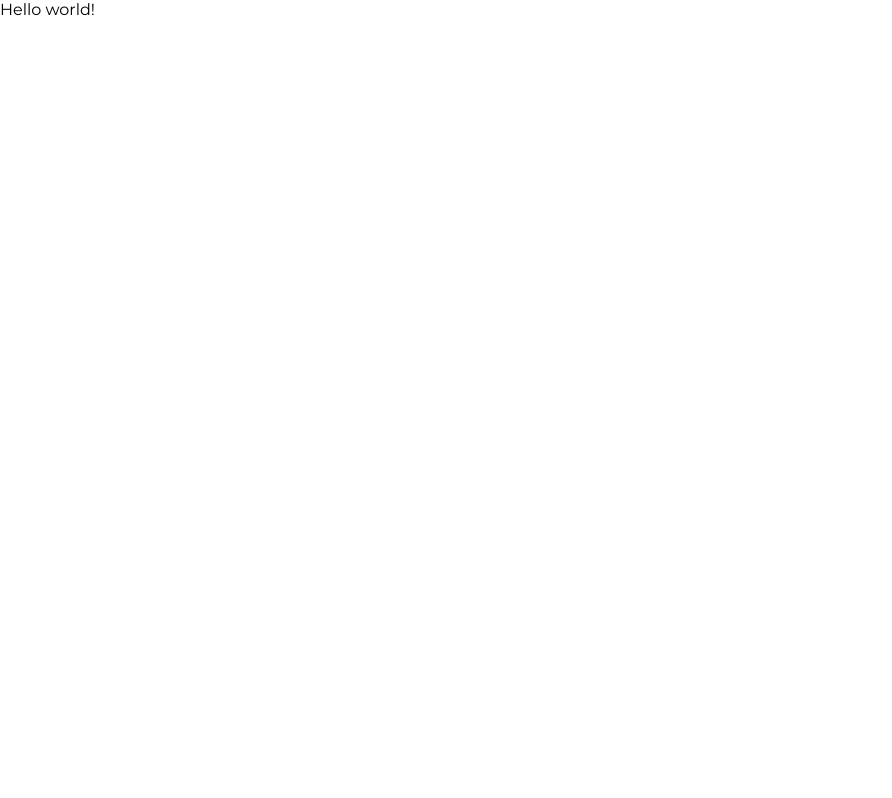
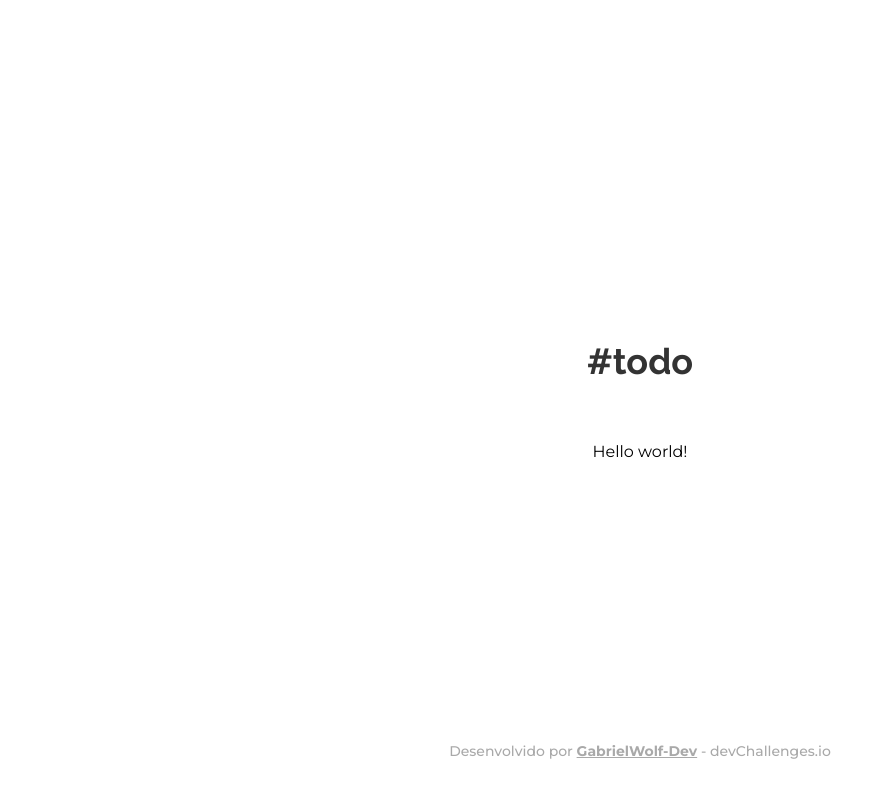
Before and after one commit to GabrielWolf-Dev/todo-list-vue, a Vue app: page / in a window 1280 px wide. Shown: the whole page, without its empty margins (0-892 px from the left). Built offline with nearby package versions, Linux system fonts and the light colour scheme.

Commit message:
feat: Add Header and Footer component

```diff
--- a/src/App.vue
+++ b/src/App.vue
@@ -1,10 +1,24 @@
 <template>
-  <div id="app">
+  <div class="container" id="app">
+    <HeaderApp />
     <main>
       <router-view />
     </main>
+    <FooterApp />
   </div>
 </template>
+
+<script>
+import HeaderApp from "@/components/HeaderApp.vue";
+import FooterApp from "@/components/FooterApp.vue";
+
+export default {
+  components: {
+    HeaderApp,
+    FooterApp,
+  },
+};
+</script>
 
 <style>
 * {
@@ -36,4 +50,18 @@ input[type="submit"] {
 textarea {
   resize: none;
 }
+
+.container {
+  width: 100%;
+  max-width: 1280px;
+  margin: 0 auto;
+  height: 100vh;
+  display: flex;
+  justify-content: center;
+  align-items: center;
+  flex-direction: column;
+  text-align: center;
+  gap: 60px;
+  position: relative;
+}
 </style>
--- /dev/null
+++ b/src/components/FooterApp.vue
@@ -0,0 +1,32 @@
+<template>
+  <footer class="footer">
+    Desenvolvido por
+    <a target="_blank" href="https://github.com/GabrielWolf-Dev/todo-list-vue" class="developer"
+      >GabrielWolf-Dev</a
+    >
+    - devChallenges.io
+  </footer>
+</template>
+
+<script>
+export default {
+  name: "FooterApp",
+};
+</script>
+
+<style scoped>
+.footer {
+  position: absolute;
+  bottom: 40px;
+  left: 50%;
+  transform: translateX(-50%);
+  font-size: 0.875rem;
+  font-weight: 500;
+  color: var(--color-base-2);
+}
+
+.developer {
+  font-weight: 700;
+  color: var(--color-base-2);
+}
+</style>
--- /dev/null
+++ b/src/components/HeaderApp.vue
@@ -0,0 +1,20 @@
+<template>
+  <header>
+    <h1 class="title">#todo</h1>
+  </header>
+</template>
+
+<script>
+export default {
+  name: "HeaderApp",
+};
+</script>
+
+<style scoped>
+.title {
+  font-family: "Raleway", sans-serif;
+  font-size: 2.25rem;
+  font-weight: 700;
+  color: var(--color-base-4);
+}
+</style>
```
